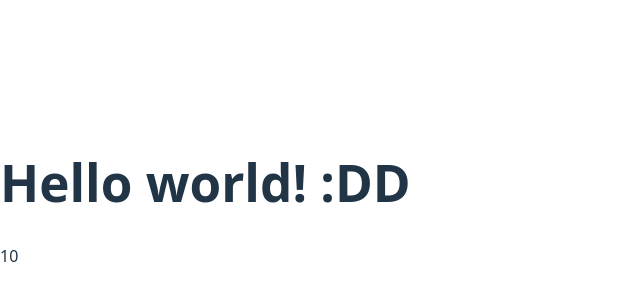
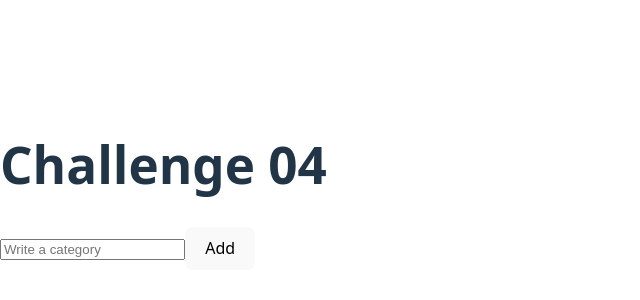
Before and after one commit to narrowings/Homeworks, a React (Vite) app: page / in a window 1280 px wide. Shown: the part 206-506 px from the top of the page, without its empty margins (0-640 px from the left). Built offline with nearby package versions, Linux system fonts and the light colour scheme.

Commit message:
challenge#4

```diff
--- a/src/App.jsx
+++ b/src/App.jsx
@@ -1,12 +1,26 @@
-import './App.css'
+import { useState } from "react";
+import ComponentApp from "./componentApp";
 
-const App = () => {
-  return(
-    <>
-      <h1> HOLA Mundo!! </h1>
-      <h1> Bienvenido </h1>
-    </>
-  )
+function App() {
+  const [categories, setCategories] = useState([]);
+
+  const addCategory = (newCategory) => {
+    if (newCategory.trim() === "") return;
+    setCategories([...categories, newCategory]);
+  };
+
+  return (
+    <div className="p-4">
+      <h1>Challenge 04</h1>
+      <ComponentApp onAddCategory={addCategory} />
+
+      <ul>
+        {categories.map((cat, index) => (
+          <li key={index}>{cat}</li>
+        ))}
+      </ul>
+    </div>
+  );
 }
 
-export default App
+export default App;
--- /dev/null
+++ b/src/componentApp.jsx
@@ -0,0 +1,24 @@
+import { useState } from "react";
+
+function ComponentApp({ onAddCategory }) {
+  const [category, setCategory] = useState("");
+
+  const handleAdd = () => {
+    onAddCategory(category);
+    setCategory("");
+  };
+
+  return (
+    <div>
+      <input
+        type="text"
+        placeholder="Write a category"
+        value={category}
+        onChange={(e) => setCategory(e.target.value)}
+      />
+      <button onClick={handleAdd}>Add</button>
+    </div>
+  );
+}
+
+export default ComponentApp;
--- a/src/firtsApp.jsx
+++ /dev/null
@@ -1,11 +0,0 @@
-const FirstApp = () => {
-
-    return(
-    <>
-        <h1> Hello world! :DD </h1>
-        <span> 10 </span>
-    </>
-    )
-    }
-
-export default FirstApp
--- a/src/main.jsx
+++ b/src/main.jsx
@@ -1,11 +1,11 @@
 import { StrictMode } from 'react'
 import { createRoot } from 'react-dom/client'
 import './index.css'
-import FirstApp from './firtsApp.jsx'
+import App from './App.jsx'
 
 
 createRoot(document.getElementById('root')).render(
   <StrictMode>
-    <FirstApp value={0}/>
+    <App />
   </StrictMode>,
 )
```
